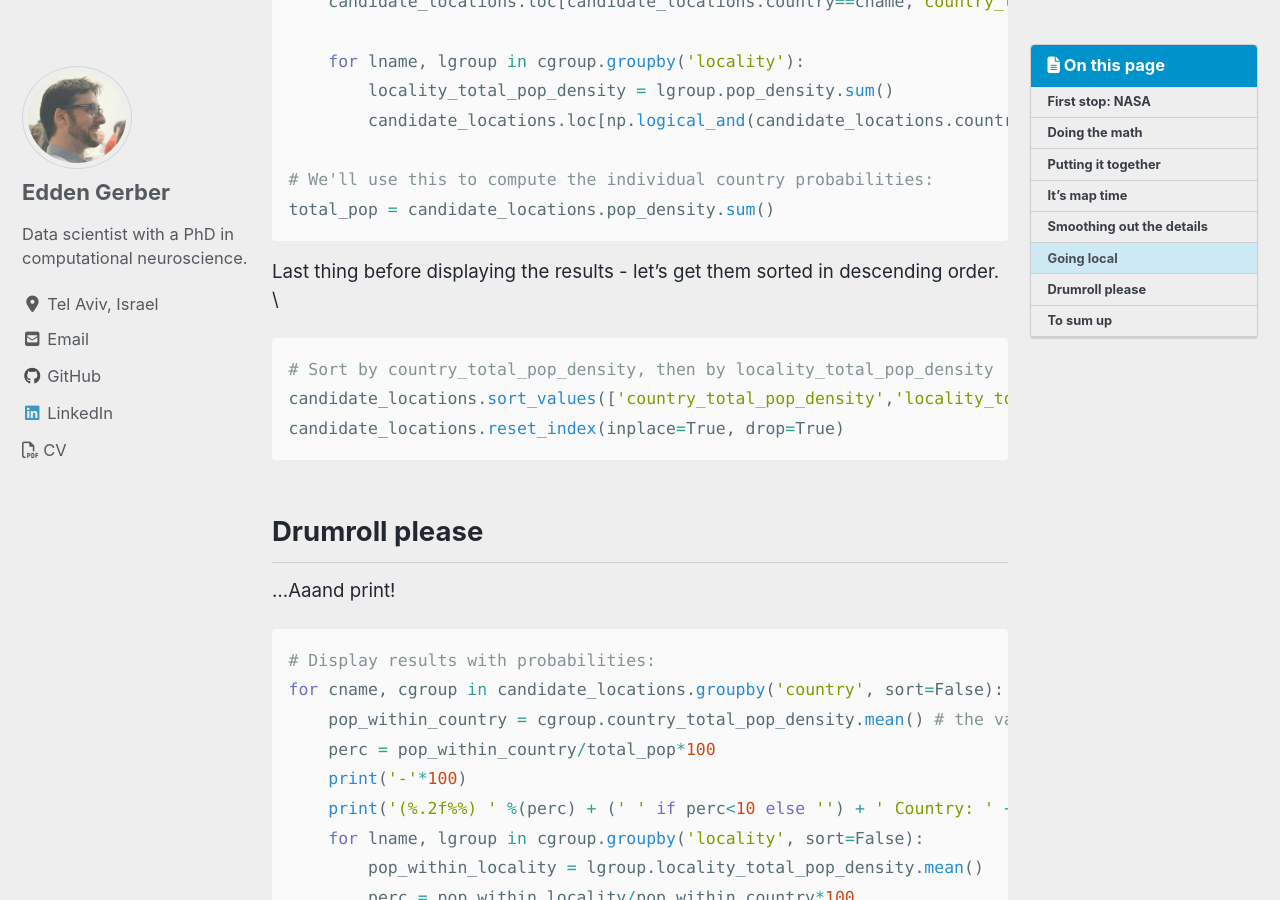
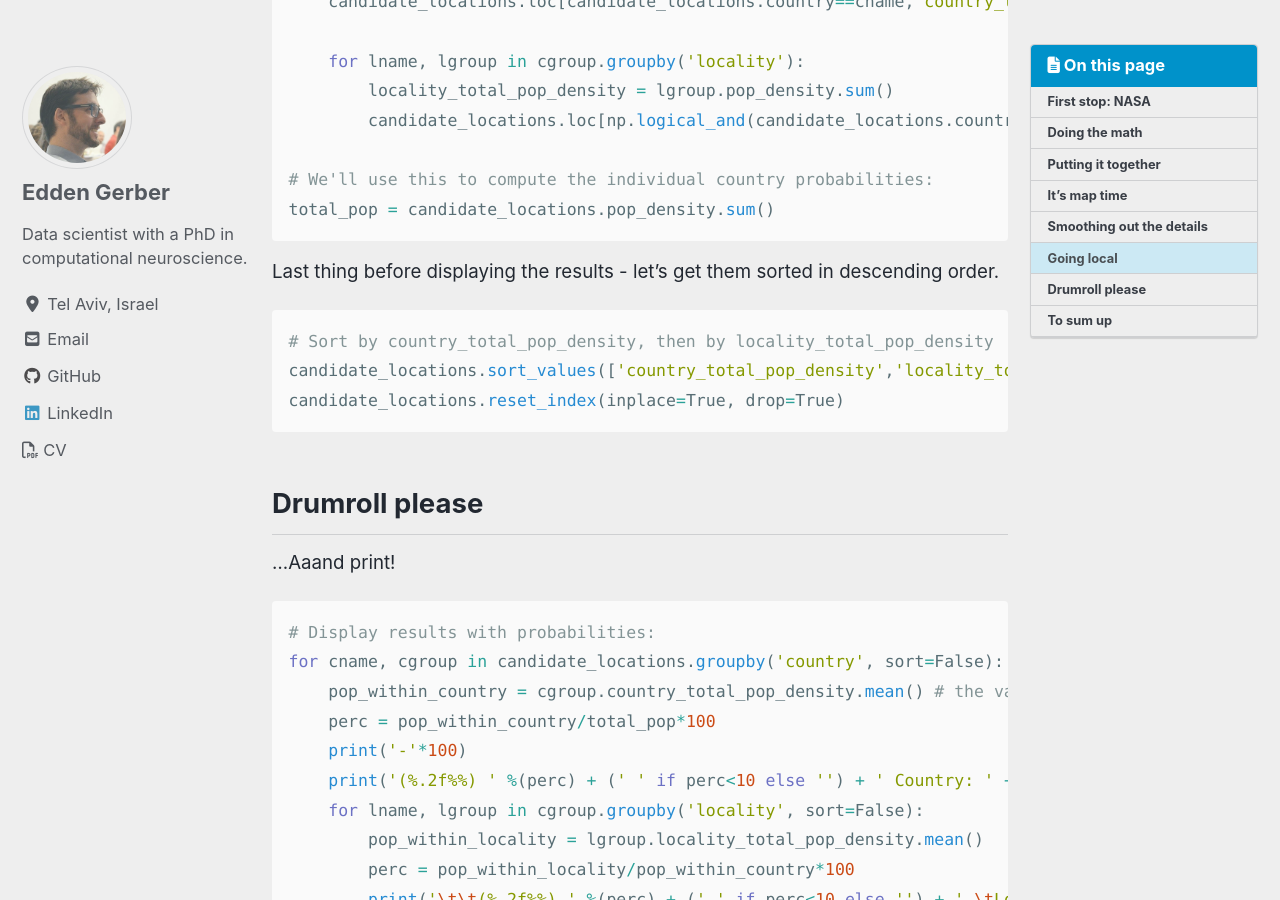
Before and after one commit to edden-gerber/edden-gerber.github.io, a Jekyll site: the page built from _posts/2019-10-11-guessing-location-on-earth.md, in a window 1280 px wide and 900 px high, scrolled down 12975 px. Built offline with Jekyll 4.4.1, drawn with Linux system fonts in a browser that asks for light colours; cached includes are drawn as plain includes; nearby versions of some CDN libraries.

Commit message:
small post edit

````diff
--- a/_posts/2019-10-11-guessing-location-on-earth.md
+++ b/_posts/2019-10-11-guessing-location-on-earth.md
@@ -165,7 +165,7 @@ plt.plot(x_axis_values, pop_density, c='r')
 
 plt.xlabel('Location on circle (degrees)', size=16);
 plt.ylabel('Population density', size=16);
-plt.title('Population density across the circle', size=20);```
+plt.title('Population density across the circle', size=20);
 ```
 
 ![unfiltered signal](../assets/images/guess-location/unfiltered signal.png "Space series")
@@ -305,7 +305,8 @@ for cname, cgroup in candidate_locations.groupby('country'):
 total_pop = candidate_locations.pop_density.sum()
 ```
 
-Last thing before displaying the results - let's get them sorted in descending order. \
+Last thing before displaying the results - let's get them sorted in descending order.
+
 ```python
 # Sort by country_total_pop_density, then by locality_total_pop_density
 candidate_locations.sort_values(['country_total_pop_density','locality_total_pop_density'], inplace=True, ascending=False)
````
